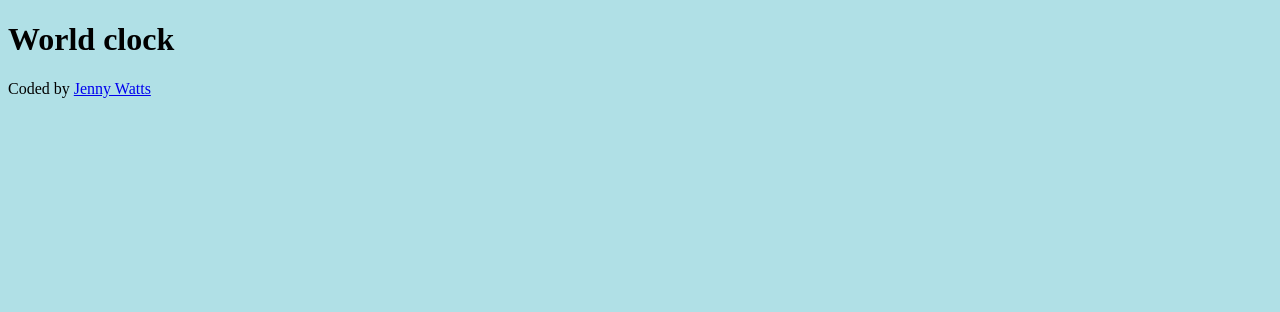
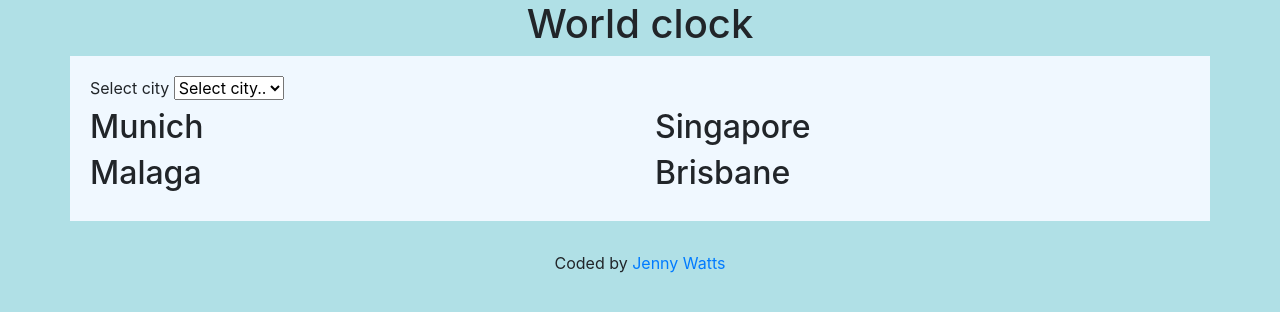
Before and after one commit to jennie350/world-clock, a plain HTML site: page index.html in a window 1280 px wide. Drawn offline with nearby package versions, Linux system fonts and the light colour scheme.

Commit message:
Added basic html structure and basic CSS

```diff
--- a/index.html
+++ b/index.html
@@ -5,10 +5,41 @@
     <meta http-equiv="X-UA-Compatible" content="IE=edge">
     <meta name="viewport" content="width=device-width, initial-scale=1.0">
     <title>World Clock app</title>
+    <link rel="stylesheet" href="https://cdn.jsdelivr.net/npm/bootstrap@4.3.1/dist/css/bootstrap.min.css" integrity="sha384-ggOyR0iXCbMQv3Xipma34MD+dH/1fQ784/j6cY/iJTQUOhcWr7x9JvoRxT2MZw1T" crossorigin="anonymous">
     <link rel="stylesheet" href="src/index.css" />
 </head>
 <body>
     <h1>World clock</h1>
+    <div class="container">
+        <div class="search-bar">
+    <label for="cities">Select city</label>
+    <select id="cities">
+        <option value="">Select city..</option>
+        <option value="">Munich</option>
+        <option value="">Singapore</option>
+        <option value="">Brisbane</option>
+        <option value="">Malaga</option>
+    </select>
+    </div>
+    <div class="time-display">
+        <div class="row">
+            <div class="col-6">
+                <h2>Munich</h2>
+            </div>
+            <div class="col-6">
+                <h2>Singapore</h2>
+            </div>
+            </div>
+            <div class="row">
+                <div class="col-6">
+                    <h2>Malaga</h2>
+                </div>
+                <div class="col-6">
+                    <h2>Brisbane</h2>
+                </div>
+        </div>
+    </div>
+    </div>
     <footer>Coded by <a href="https://github.com/jennie350/world-clock" target="_blank">Jenny Watts</a></footer>
     <script src="src/index.js" ></script>
 </body>
--- a/src/index.css
+++ b/src/index.css
@@ -1,3 +1,16 @@
 body {
     background-color: powderblue;
 }
+
+h1 {
+    text-align: center;
+}
+
+footer {
+    text-align: center;
+    margin-top: 30px;
+}
+.container {
+    background-color: aliceblue;
+    padding: 20px;
+}
```
